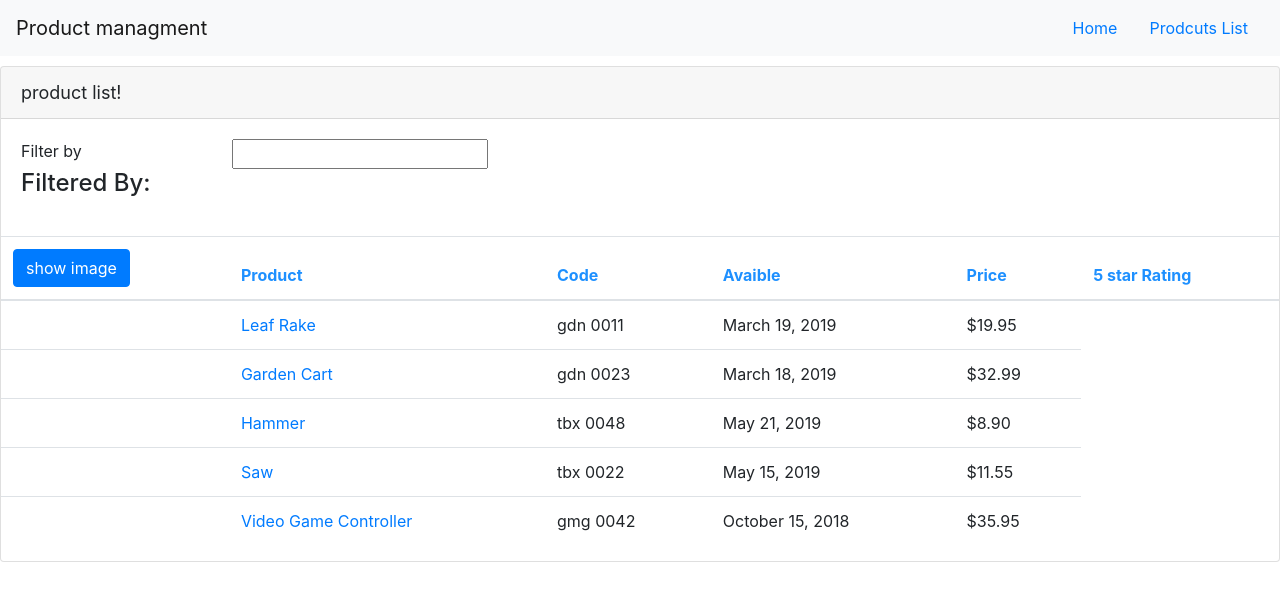
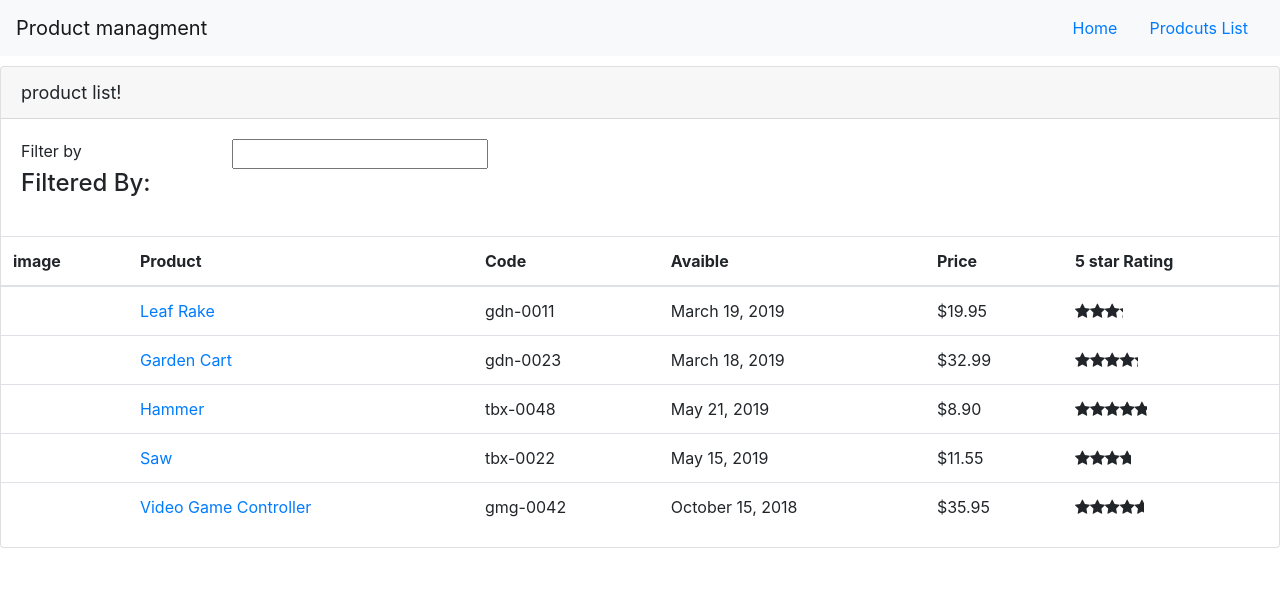
Before and after one commit to islamdraz/Angular9-StartApp, an Angular app: page /products in a window 1280 px wide. Shown: the top 600 px of the page. Built offline with nearby package versions, Linux system fonts and the light colour scheme.

Commit message:
building dynamic table and use in productlist

```diff
--- a/src/app/product/product.list.component.html
+++ b/src/app/product/product.list.component.html
@@ -17,7 +17,7 @@
         </div>
     </div>
 
-    <div class="tabel-responseve">
+    <!-- <div class="tabel-responseve">
         <table class="table" *ngIf="products &&products.length>0">
             <thead>
                 <tr>
@@ -41,9 +41,25 @@
                     <td>{{product.productCode | lowercase | convertToSpace:'-'}}</td>
                     <td>{{product.releaseDate}}</td>
                     <td>{{product.price | currency:'USD':'symbol':'1.2-2'}}</td>
-                    <!-- <td><pm-star [rating]='product.starRating' (ratingEventClicked)='onRatingClicked($event)'></pm-star> </td> -->
+
                 </tr>
             </tbody>
         </table>
-    </div>
+    </div> -->
+
+    <a1-dynamic-tabel [columns]='productColumns'>
+
+        <tr *ngFor="let product of filterProducts">
+            <td><img *ngIf='showImage' [src]='product.imageUrl'
+                [title]='product.productName'
+                 alt=""
+                 [style.width.px]='imageWidth'
+                 [style.margine.px]='imageMargine'/></td>
+            <td> <a [routerLink]="['/product/',product.productId ]" >{{product.productName}}</a> </td>
+            <td>{{product.productCode | lowercase }}</td>
+            <td>{{product.releaseDate}}</td>
+            <td>{{product.price | currency:'USD':'symbol':'1.2-2'}}</td>
+             <td><pm-star [rating]='product.starRating' (ratingEventClicked)='onRatingClicked($event)'></pm-star> </td>
+        </tr>
+    </a1-dynamic-tabel>
 </div>
--- a/src/app/product/productList.component.ts
+++ b/src/app/product/productList.component.ts
@@ -7,6 +7,16 @@ import { ProductService } from './product.service';
     styleUrls:['./product.list.component.css']
 })
 export class ProductListComponent implements OnInit{
+
+  productColumns:any=[
+    {displayName:'image',columName:'',isSortable:true},
+    {displayName:'Product',columName:'',isSortable:true},
+    {displayName:'Code',columName:'',isSortable:true},
+    {displayName:'Avaible',columName:'',isSortable:true},
+    {displayName:'Price',columName:'',isSortable:true},
+    {displayName:'5 star Rating',columName:'',isSortable:true}
+
+   ]
 
     title:string ='product list!';
     imageWidth:number=50;
--- /dev/null
+++ b/src/app/shared/a1-dynamic-tabel/a1-dynamic-tabel.component.html
@@ -0,0 +1,37 @@
+
+<div class="tabel-responseve">
+    <table class="table" *ngIf="products &&products.length>0">
+        <thead>
+            <tr>
+                <!-- <th><button class="btn btn-primary" (click)=' toggleImage()'>
+                    {{showImage?'hide':'show'}} image</button></th>
+                <th>Product</th>
+                <th>Code</th>
+                <th>Avaible</th>
+                <th>Price</th>
+                <th>5 star Rating</th> -->
+
+                <th *ngFor="let column of columns" (click)="column.displayName=='image'? toggleImage():''">
+                    {{column.displayName}}
+                </th>
+
+            </tr>
+        </thead>
+        <tbody>
+            <!-- <tr *ngFor="let product of filterProducts">
+                <td><img *ngIf='showImage' [src]='product.imageUrl'
+                    [title]='product.productName'
+                     alt=""
+                     [style.width.px]='imageWidth'
+                     [style.margine.px]='imageMargine'/></td>
+                <td> <a [routerLink]="['/product/',product.productId ]" >{{product.productName}}</a> </td>
+                <td>{{product.productCode | lowercase }}</td>
+                <td>{{product.releaseDate}}</td>
+                <td>{{product.price | currency:'USD':'symbol':'1.2-2'}}</td>
+                 <td><pm-star [rating]='product.starRating' (ratingEventClicked)='onRatingClicked($event)'></pm-star> </td>
+            </tr> -->
+
+            <ng-content></ng-content>
+        </tbody>
+    </table>
+</div>
--- /dev/null
+++ b/src/app/shared/a1-dynamic-tabel/a1-dynamic-tabel.component.ts
@@ -0,0 +1,68 @@
+import { Component, OnInit, Input } from '@angular/core';
+import { IProduct } from 'src/app/product/product';
+import { ProductService } from 'src/app/product/product.service';
+
+@Component({
+  selector: 'a1-dynamic-tabel',
+  templateUrl: './a1-dynamic-tabel.component.html',
+  styleUrls: ['./a1-dynamic-tabel.component.css']
+})
+export class A1DynamicTabelComponent implements OnInit {
+
+ @Input() columns:any;
+
+
+
+
+
+
+  title:string ='product list!';
+  imageWidth:number=50;
+  imageMargine:number=2;
+  showImage=false;
+  _listFilter:string;
+  set listFilter(value:string){
+    this._listFilter=value;
+
+    this.filterProducts=this._listFilter?this.performFilter(this._listFilter):this.products;
+  }
+  get listFilter():string{
+    return this._listFilter;
+
+  }
+  filterProducts:IProduct[];
+  products:IProduct[];
+
+  constructor(private productService:ProductService){
+  }
+
+
+  onRatingClicked(rateMessage:string):void{
+    //this.title="product list "+rateMessage;
+    console.log(rateMessage)
+  }
+
+  performFilter(filter:string):IProduct[]{
+    filter=filter.toLocaleLowerCase();
+    return this.products.filter((item:IProduct)=>
+      item.productName.toLocaleLowerCase().indexOf(filter)!==-1 );
+  }
+
+  toggleImage():void{
+    this.showImage=!this.showImage;
+  }
+  ngOnInit(): void {
+
+     this.productService.getProducts().subscribe({
+        next:products=>{this.products=products;
+          this.filterProducts=this.products;
+        },
+        error:err=>console.log(err)
+    });
+
+
+
+  }
+
+
+}
--- a/src/app/shared/star.component.ts
+++ b/src/app/shared/star.component.ts
@@ -20,7 +20,7 @@ export class StarComponent implements OnChanges{
 
     @Output() ratingEventClicked:EventEmitter<string>=new EventEmitter<string>();
     onClick():void{
-        console.log(`the rating is ${this.rating}` )
+        console.log(` ${this.rating}` )
 
         this.ratingEventClicked.emit(`the rating is ${this.rating}`)
     }
```
Also changed, not shown: src/app/shared/a1-dynamic-tabel/a1-table.ts (added, +15 -0 lines), src/app/shared/shared.module.ts (+7 -3 lines), src/app/shared/a1-dynamic-tabel/a1-dynamic-tabel.component.css (added), 1 other file (tests, documents, lock files or other folders).
